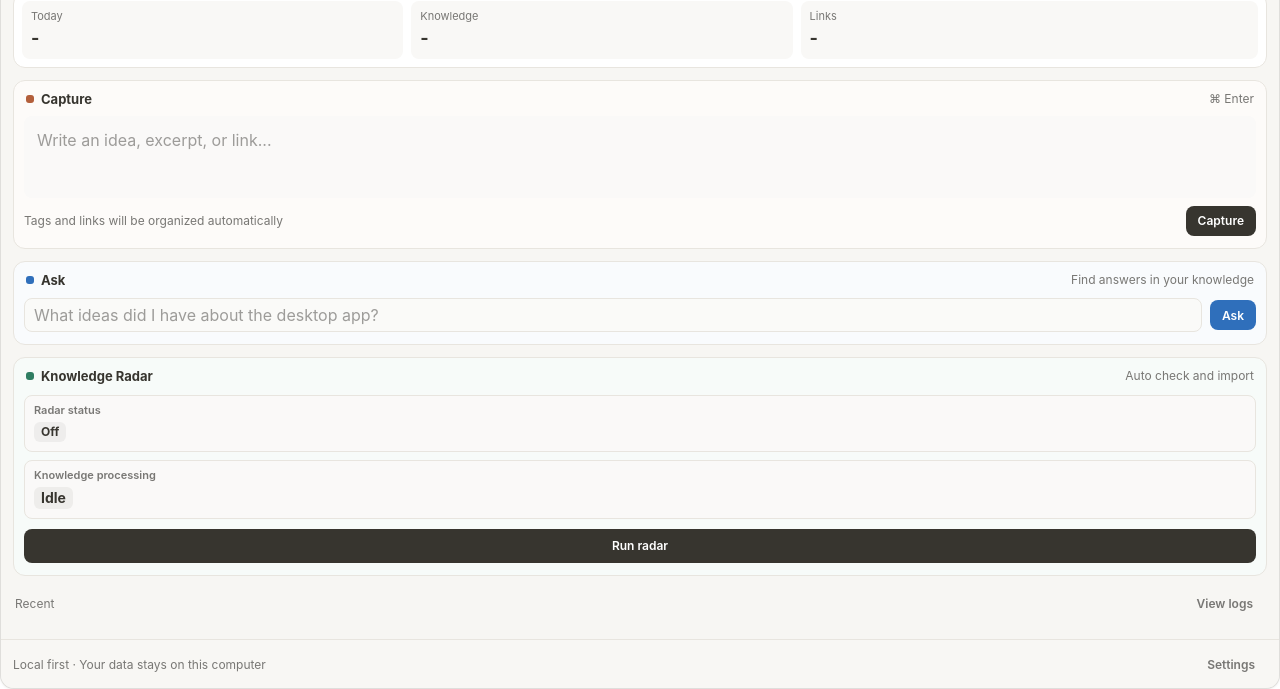
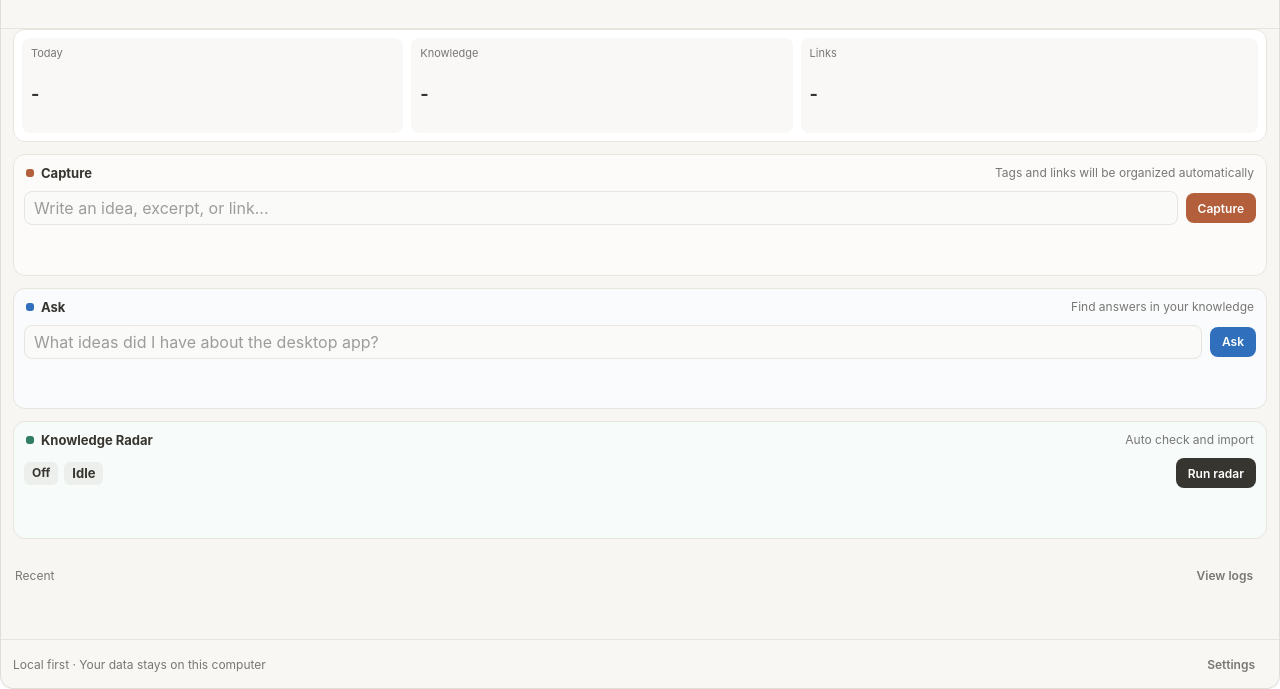
Before and after one commit to xiongyecpu/gmind, a browser extension: page gmind-desktop/index.html in a window 1280 px wide. Shown: the part 111-800 px from the top of the page. Drawn offline with Linux system fonts and the light colour scheme.

Commit message:
feat(desktop): hide scrollbar, unify note input, redesign radar layout
- Hide default macOS scrollbars in .inner via scrollbar-width:none
  and ::-webkit-scrollbar{display:none}
- Redesign '记一条' to match '问一下' form: single-line input +
  button in a .note-row grid, replacing textarea + action-row
- Redesign radar home layout: compact .radar-compact row with
  .radar-pills side-by-side + action button on the right,
  replacing tall .radar-state-stack + full-width button
- Update DOM selectors in main.js for new note-input element

```diff
--- a/gmind-desktop/index.html
+++ b/gmind-desktop/index.html
@@ -41,13 +41,10 @@
           <section class="section note-section" aria-label="记一条">
             <div class="section-head">
               <div class="section-title"><span class="signal"></span><span data-i18n="home.note.title">记一条</span></div>
-              <span class="hint">⌘ Enter</span>
+              <span class="hint" data-i18n="home.note.helper">会自动整理标签和关联</span>
             </div>
-            <div class="note-box">
-              <textarea id="quick-content" placeholder="写下一个想法、摘录或链接..." data-i18n-placeholder="home.note.placeholder"></textarea>
-            </div>
-            <div class="action-row">
-              <span id="quick-message" class="hint" data-i18n="home.note.helper">会自动整理标签和关联</span>
+            <div class="note-row">
+              <input id="note-input" placeholder="写下一个想法、摘录或链接..." data-i18n-placeholder="home.note.placeholder" />
               <button id="save-note" data-i18n="home.note.title">记一条</button>
             </div>
           </section>
@@ -69,24 +66,16 @@
               <span class="hint" data-i18n="home.radar.helper">自动判断、知识化</span>
             </div>
             <div class="radar-home">
-              <div class="radar-home-main">
-                <div class="radar-state-stack" aria-label="雷达运行状态">
-                  <div class="radar-state-row">
-                    <span data-i18n="radar.status.radar">雷达状态</span>
-                    <strong id="radar-switch-state" data-i18n="radar.status.off">关闭</strong>
-                  </div>
-                  <div class="radar-state-row primary">
-                    <span data-i18n="radar.status.process">知识处理状态</span>
-                    <strong id="radar-process-state" data-i18n="radar.process.idle">空闲</strong>
-                  </div>
+              <div class="radar-compact">
+                <div class="radar-pills">
+                  <span id="radar-switch-state" class="radar-pill" data-i18n="radar.status.off">关闭</span>
+                  <span id="radar-process-state" class="radar-pill primary" data-i18n="radar.process.idle">空闲</span>
                 </div>
+                <button id="scan-button" data-i18n="radar.scan">启动雷达</button>
               </div>
-              <div id="radar-file-card" class="radar-file-card" hidden>
+              <div id="radar-file-card" class="radar-file-compact" hidden>
                 <span data-i18n="radar.file.current">当前文件</span>
                 <strong id="radar-current-file"></strong>
-              </div>
-              <div class="radar-home-actions">
-                <button id="scan-button" data-i18n="radar.scan">启动雷达</button>
               </div>
             </div>
           </section>
--- a/gmind-desktop/src/main.js
+++ b/gmind-desktop/src/main.js
@@ -172,21 +172,19 @@ function renderRecentPage() {
 }
 
 async function saveNote() {
-  const content = $("quick-content").value.trim();
+  const content = $("note-input").value.trim();
   if (!content) return;
-  $("quick-message").textContent = t("home.note.saving");
   try {
     const result = await api("/add", {
       method: "POST",
       body: JSON.stringify({ content, title: "", source: "gmind-desktop", type: "note" }),
     });
-    $("quick-content").value = "";
-    $("quick-message").textContent = t("home.note.helper");
+    $("note-input").value = "";
     showToast(t("home.note.saved"));
     await loadHome();
     if (result?.slug) $("status-line").textContent = `刚刚保存：${result.slug}`;
   } catch (error) {
-    $("quick-message").textContent = humanError(error);
+    showToast(humanError(error));
   }
 }
 
@@ -789,7 +787,7 @@ document.addEventListener("click", (event) => {
 });
 
 $("save-note").addEventListener("click", saveNote);
-$("quick-content").addEventListener("keydown", (event) => {
+$("note-input").addEventListener("keydown", (event) => {
   if (event.metaKey && event.key === "Enter") saveNote();
 });
 $("ask-button").addEventListener("click", askFromHome);
--- a/gmind-desktop/src/styles.css
+++ b/gmind-desktop/src/styles.css
@@ -89,6 +89,12 @@ p {
   overflow-y: auto;
   overflow-x: hidden;
   padding: 12px;
+  scrollbar-width: none;
+  -ms-overflow-style: none;
+}
+
+.inner::-webkit-scrollbar {
+  display: none;
 }
 
 .inner > *,
@@ -376,7 +382,8 @@ textarea {
   padding: 8px 10px 10px;
 }
 
-.ask-row {
+.ask-row,
+.note-row {
   display: grid;
   grid-template-columns: 1fr auto;
   align-items: center;
@@ -389,7 +396,13 @@ textarea {
   background: var(--gm-blue);
 }
 
-.ask-row input {
+.note-row button {
+  color: white;
+  background: var(--gm-copper);
+}
+
+.ask-row input,
+.note-row input {
   min-height: 32px;
   border: 1px solid var(--gm-line);
   border-radius: 8px;
@@ -407,24 +420,80 @@ textarea {
 
 .radar-home {
   display: grid;
-  gap: 10px;
+  gap: 8px;
   padding: 10px;
 }
 
-.radar-home-main {
+.radar-compact {
   display: grid;
+  grid-template-columns: 1fr auto;
   align-items: center;
+  gap: 8px;
   min-width: 0;
 }
 
-.radar-home-actions {
-  display: grid;
-  grid-template-columns: 1fr;
-  gap: 8px;
+.radar-pills {
+  display: flex;
+  flex-wrap: wrap;
+  gap: 6px;
+  min-width: 0;
 }
 
-.radar-home-actions button {
-  min-height: 34px;
+.radar-pill {
+  display: inline-flex;
+  align-items: center;
+  gap: 5px;
+  border-radius: 6px;
+  padding: 4px 8px;
+  color: var(--gm-ink);
+  background: color-mix(in srgb, var(--gm-ink) 6%, transparent);
+  font-size: 12px;
+  font-weight: 650;
+  line-height: 1.15;
+  white-space: nowrap;
+}
+
+.radar-pill.primary {
+  font-size: 13px;
+  letter-spacing: 0;
+}
+
+#radar-switch-state.on {
+  color: var(--gm-green);
+  background: var(--gm-green-soft);
+}
+
+.radar-file-compact {
+  display: flex;
+  align-items: center;
+  gap: 8px;
+  min-width: 0;
+  border: 1px solid color-mix(in srgb, var(--gm-green) 18%, var(--gm-line));
+  border-radius: 8px;
+  padding: 7px 9px;
+  background: var(--gm-green-soft);
+}
+
+.radar-file-compact[hidden] {
+  display: none;
+}
+
+.radar-file-compact span {
+  flex: 0 0 auto;
+  color: var(--gm-muted);
+  font-size: 10px;
+  font-weight: 620;
+}
+
+.radar-file-compact strong {
+  flex: 1 1 auto;
+  min-width: 0;
+  overflow: hidden;
+  color: var(--gm-ink);
+  font-size: 12px;
+  line-height: 1.25;
+  text-overflow: ellipsis;
+  white-space: nowrap;
 }
 
 .radar-copy {
```
